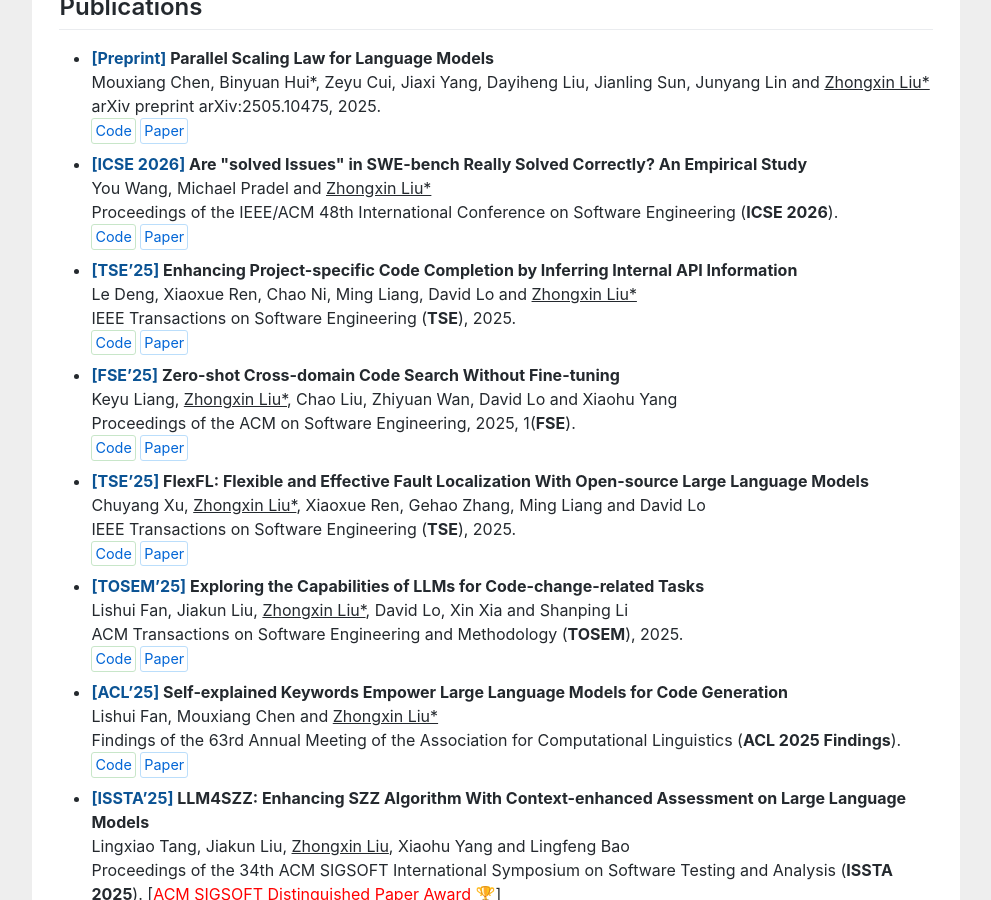
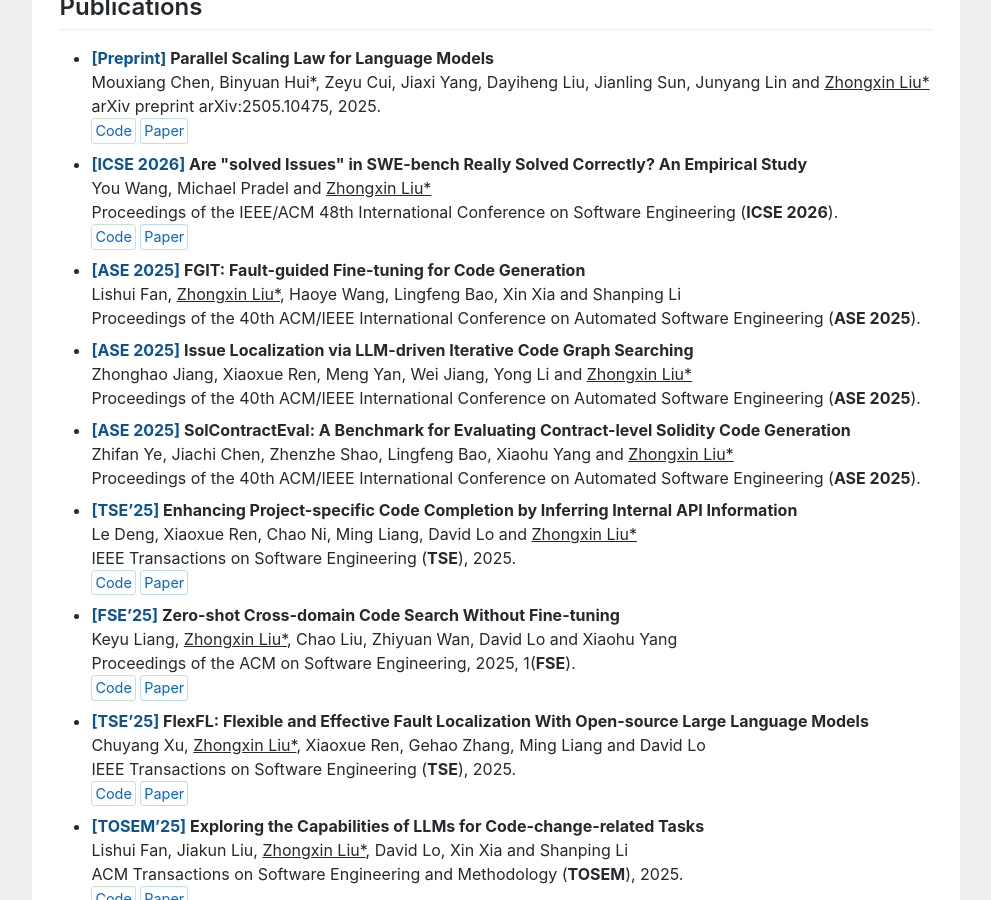
Before and after one commit to zhongxin-liu/zhongxin-liu.github.io, a Jekyll site: the page index.html, which Jekyll copies as it is, in a window 1280 px wide and 900 px high, scrolled down 714 px. Shown: the whole window, without its empty margins (144-1135 px from the left). Built offline with Jekyll 4.4.1, drawn with Linux system fonts in a browser that asks for light colours.

Commit message:
update ASE 2025

```diff
--- a/index.html
+++ b/index.html
@@ -86,6 +86,24 @@
 Proceedings of the IEEE/ACM 48th International Conference on Software Engineering (<b>ICSE 2026</b>).
 <br>
 <a href="https://doi.org/10.5281/zenodo.15030298" target="_blank" class="publication-link code-link">Code</a> <a href="https://doi.org/10.48550/arXiv.2503.15223" target="_blank" class="publication-link paper-link">Paper</a><br>
+</li>
+<li>
+<b><span style="color: #0b5394;">[ASE 2025]</span> FGIT: Fault-guided Fine-tuning for Code Generation</b><br>
+Lishui Fan, <u>Zhongxin Liu*</u>, Haoye Wang, Lingfeng Bao, Xin Xia and Shanping Li<br>
+Proceedings of the 40th ACM/IEEE International Conference on Automated Software Engineering (<b>ASE 2025</b>).
+<br>
+</li>
+<li>
+<b><span style="color: #0b5394;">[ASE 2025]</span> Issue Localization via LLM-driven Iterative Code Graph Searching</b><br>
+Zhonghao Jiang, Xiaoxue Ren, Meng Yan, Wei Jiang, Yong Li and <u>Zhongxin Liu*</u><br>
+Proceedings of the 40th ACM/IEEE International Conference on Automated Software Engineering (<b>ASE 2025</b>).
+<br>
+</li>
+<li>
+<b><span style="color: #0b5394;">[ASE 2025]</span> SolContractEval: A Benchmark for Evaluating Contract-level Solidity Code Generation</b><br>
+Zhifan Ye, Jiachi Chen, Zhenzhe Shao, Lingfeng Bao, Xiaohu Yang and <u>Zhongxin Liu*</u><br>
+Proceedings of the 40th ACM/IEEE International Conference on Automated Software Engineering (<b>ASE 2025</b>).
+<br>
 </li>
 <li>
 <b><span style="color: #0b5394;">[TSE’25]</span> Enhancing Project-specific Code Completion by Inferring Internal API Information</b><br>
```
Also changed, not shown: metadata/pub2.bib (+25 -0 lines).
